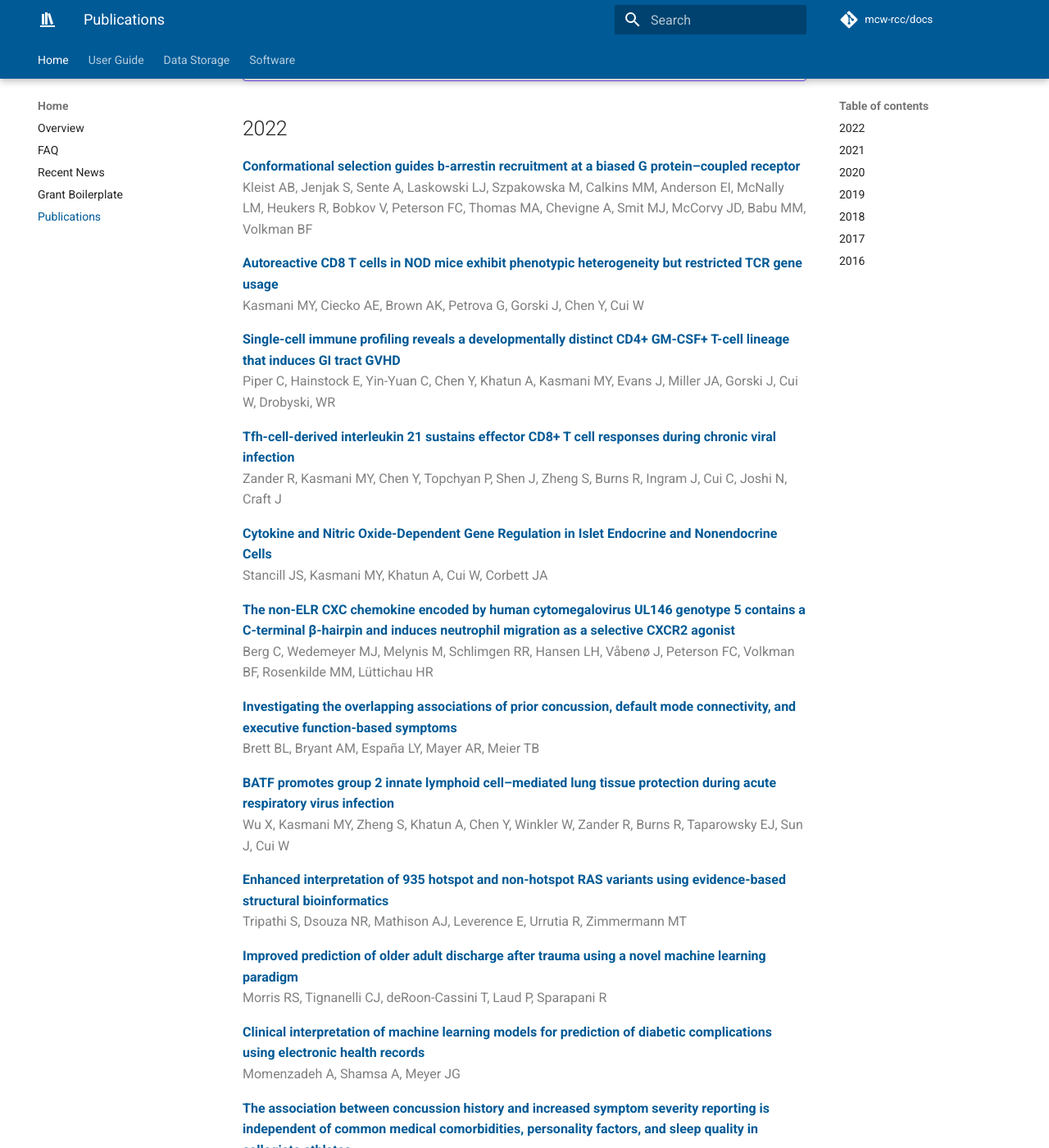
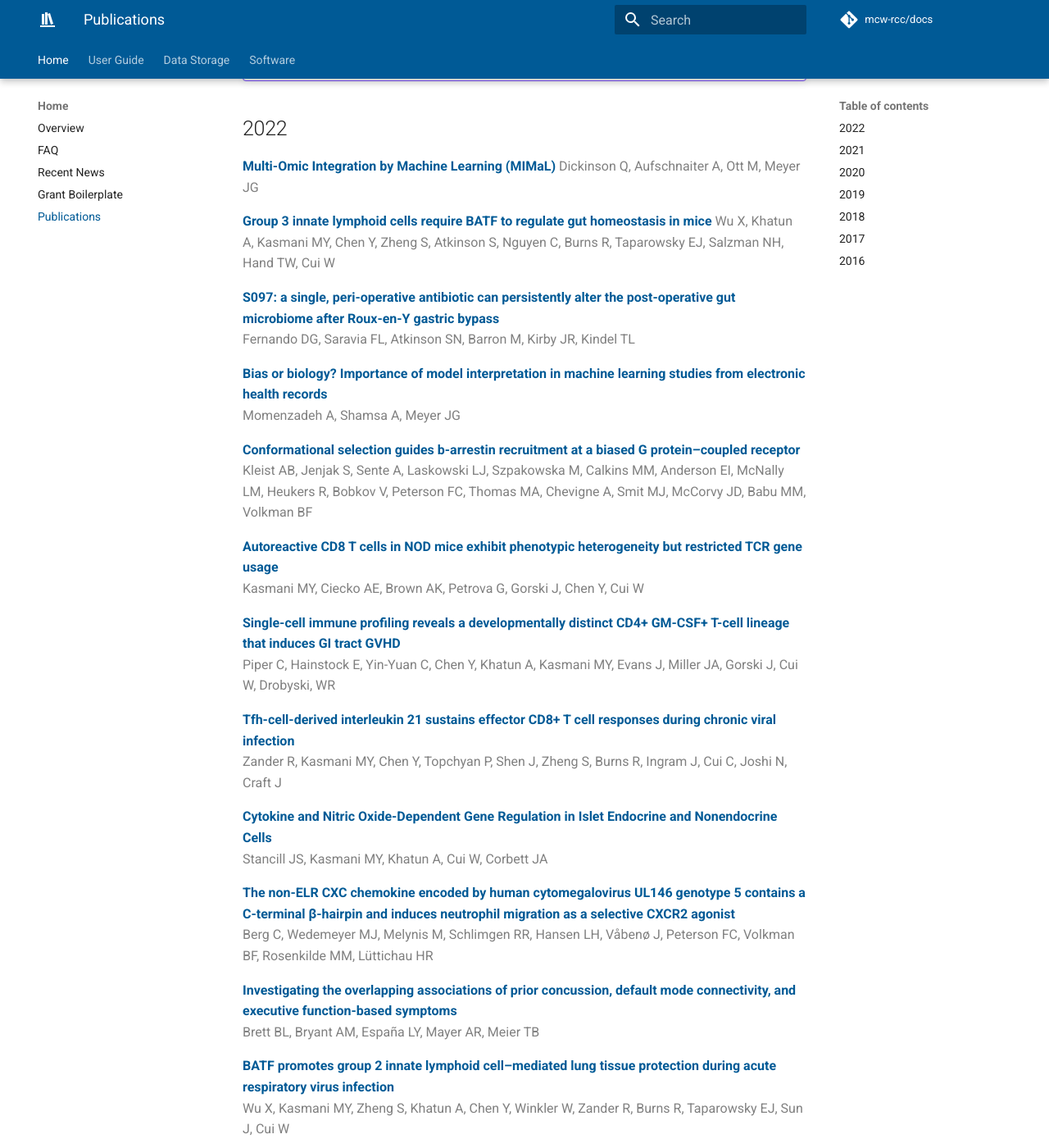
Before and after one commit to mcw-rcc/mcw-rcc.github.io, an MkDocs documentation site: the page built from docs/pubs.md, in a window 1280 px wide and 1400 px high, scrolled down 304 px. Shown: the whole window at 82% size. Built offline with MkDocs 1.6.1 and Material for MkDocs 9.7.7, drawn with Linux system fonts in a browser that asks for light colours; comment, search, counter and statistics services are not loaded.

Commit message:
Syntax, minor edits, updated pubs

```diff
--- a/docs/pubs.md
+++ b/docs/pubs.md
@@ -10,101 +10,113 @@
 
 ## 2022
 
-**[Conformational selection guides b-arrestin recruitment at a biased G protein–coupled receptor](https://www.science.org/doi/10.1126/science.abj4922)**
+**[Multi-Omic Integration by Machine Learning (MIMaL)](https://doi.org/10.1093/bioinformatics/btac631)**
+Dickinson Q, Aufschnaiter A, Ott M, Meyer JG
+{: .author}
+
+**[Group 3 innate lymphoid cells require BATF to regulate gut homeostasis in mice](https://doi.org/10.1084/jem.20211861)**
+Wu X, Khatun A, Kasmani MY, Chen Y, Zheng S, Atkinson S, Nguyen C, Burns R, Taparowsky EJ, Salzman NH, Hand TW, Cui W
+{: .author}
+
+**[S097: a single, peri-operative antibiotic can persistently alter the post-operative gut microbiome after Roux-en-Y gastric bypass](https://doi.org/10.1007/s00464-022-09387-4)**
+Fernando DG, Saravia FL, Atkinson SN, Barron M, Kirby JR, Kindel TL
+{: .author}
+
+**[Bias or biology? Importance of model interpretation in machine learning studies from electronic health records](https://doi.org/10.1093/jamiaopen/ooac063)**
+Momenzadeh A, Shamsa A, Meyer JG
+{: .author}
+
+**[Conformational selection guides b-arrestin recruitment at a biased G protein–coupled receptor](https://doi.org/10.1126/science.abj4922)**
 Kleist AB, Jenjak S, Sente A, Laskowski LJ, Szpakowska M, Calkins MM, Anderson EI, McNally LM, Heukers R, Bobkov V, Peterson FC, Thomas MA, Chevigne A, Smit MJ, McCorvy JD, Babu MM, Volkman BF
 {: .author}
 
-**[Autoreactive CD8 T cells in NOD mice exhibit phenotypic heterogeneity but restricted TCR gene usage](https://www.life-science-alliance.org/content/5/10/e202201503.abstract)**
+**[Autoreactive CD8 T cells in NOD mice exhibit phenotypic heterogeneity but restricted TCR gene usage](https://doi.org/10.26508/lsa.202201503)**
 Kasmani MY, Ciecko AE, Brown AK, Petrova G, Gorski J, Chen Y, Cui W
 {: .author}
 
-**[Single-cell immune profiling reveals a developmentally distinct CD4+ GM-CSF+ T-cell lineage that induces GI tract GVHD](https://ashpublications.org/bloodadvances/article/6/9/2791/483432/Single-cell-immune-profiling-reveals-a)**
+**[Single-cell immune profiling reveals a developmentally distinct CD4+ GM-CSF+ T-cell lineage that induces GI tract GVHD](https://doi.org/10.1182/bloodadvances.2021006084)**
 Piper C, Hainstock E, Yin-Yuan C, Chen Y, Khatun A, Kasmani MY, Evans J, Miller JA, Gorski J, Cui W, Drobyski, WR
 {: .author}
 
-**[Tfh-cell-derived interleukin 21 sustains effector CD8+ T cell responses during chronic viral infection](https://www.sciencedirect.com/science/article/pii/S1074761322000474)**
+**[Tfh-cell-derived interleukin 21 sustains effector CD8+ T cell responses during chronic viral infection](https://doi.org/10.1016/j.immuni.2022.01.018)**
 Zander R, Kasmani MY, Chen Y, Topchyan P, Shen J, Zheng S, Burns R, Ingram J, Cui C, Joshi N, Craft J
 {: .author }
 
-**[Cytokine and Nitric Oxide-Dependent Gene Regulation in Islet Endocrine and Nonendocrine Cells](https://academic.oup.com/function/article-abstract/3/1/zqab063/6447539)**
+**[Cytokine and Nitric Oxide-Dependent Gene Regulation in Islet Endocrine and Nonendocrine Cells](https://doi.org/10.1093/function/zqab063)**
 Stancill JS, Kasmani MY, Khatun A, Cui W, Corbett JA
 {: .author }
 
-**[The non-ELR CXC chemokine encoded by human cytomegalovirus UL146 genotype 5 contains a C-terminal β-hairpin and induces neutrophil migration as a selective CXCR2 agonist](https://journals.plos.org/plospathogens/article?id=10.1371/journal.ppat.1010355)**
+**[The non-ELR CXC chemokine encoded by human cytomegalovirus UL146 genotype 5 contains a C-terminal β-hairpin and induces neutrophil migration as a selective CXCR2 agonist](https://doi.org/10.1371/journal.ppat.1010355)**
 Berg C, Wedemeyer MJ, Melynis M, Schlimgen RR, Hansen LH, Våbenø J, Peterson FC, Volkman BF, Rosenkilde MM, Lüttichau HR
 {: .author }
 
-**[Investigating the overlapping associations of prior concussion, default mode connectivity, and executive function-based symptoms](https://link.springer.com/article/10.1007/s11682-021-00617-2)**
+**[Investigating the overlapping associations of prior concussion, default mode connectivity, and executive function-based symptoms](https://doi.org/10.1007/s11682-021-00617-2)**
 Brett BL, Bryant AM, España LY, Mayer AR, Meier TB
 {: .author }
 
-**[BATF promotes group 2 innate lymphoid cell–mediated lung tissue protection during acute respiratory virus infection](https://www.science.org/doi/abs/10.1126/sciimmunol.abc9934)**
+**[BATF promotes group 2 innate lymphoid cell–mediated lung tissue protection during acute respiratory virus infection](https://doi.org/10.1126/sciimmunol.abc9934)**
 Wu X, Kasmani MY, Zheng S, Khatun A, Chen Y, Winkler W, Zander R, Burns R, Taparowsky EJ, Sun J, Cui W
 {: .author }
 
-**[Enhanced interpretation of 935 hotspot and non-hotspot RAS variants using evidence-based structural bioinformatics](https://www.sciencedirect.com/science/article/pii/S2001037021005158)**
+**[Enhanced interpretation of 935 hotspot and non-hotspot RAS variants using evidence-based structural bioinformatics](https://doi.org/10.1016/j.csbj.2021.12.007)**
 Tripathi S, Dsouza NR, Mathison AJ, Leverence E, Urrutia R, Zimmermann MT
 {: .author }
 
-**[Improved prediction of older adult discharge after trauma using a novel machine learning paradigm](https://www.sciencedirect.com/science/article/pii/S0022480421005485)**
+**[Improved prediction of older adult discharge after trauma using a novel machine learning paradigm](https://doi.org/10.1016/j.jss.2021.08.021)**
 Morris RS, Tignanelli CJ, deRoon-Cassini T, Laud P, Sparapani R
 {: .author }
 
-**[Clinical interpretation of machine learning models for prediction of diabetic complications using electronic health records](https://www.medrxiv.org/content/10.1101/2022.03.11.22272039v1)**
-Momenzadeh A, Shamsa A, Meyer JG
-{: .author }
-
-**[The association between concussion history and increased symptom severity reporting is independent of common medical comorbidities, personality factors, and sleep quality in collegiate athletes](https://journals.lww.com/headtraumarehab/Abstract/9000/The_Association_Between_Concussion_History_and.99226.aspx)**
+**[The association between concussion history and increased symptom severity reporting is independent of common medical comorbidities, personality factors, and sleep quality in collegiate athletes](https://doi.org/10.1097/HTR.0000000000000724)**
 Brett BL, Nelson LD, Meier TB
 {: .author }
 
-**[Positional SHAP (PoSHAP) for Interpretation of machine learning models trained from biological sequences](https://journals.plos.org/ploscompbiol/article?id=10.1371/journal.pcbi.1009736)**
+**[Positional SHAP (PoSHAP) for Interpretation of machine learning models trained from biological sequences](https://doi.org/10.1371/journal.pcbi.1009736)**
 Dickinson Q, Meyer JG
 {: .author }
 
 ## 2021
 
-**[Interpreting Sequence Variation in PDAC-Predisposing Genes Using a Multi-Tier Annotation Approach Performed at the Gene, Patient, and Cohort Level](https://www.frontiersin.org/articles/10.3389/fonc.2021.606820/full)**
+**[Interpreting Sequence Variation in PDAC-Predisposing Genes Using a Multi-Tier Annotation Approach Performed at the Gene, Patient, and Cohort Level](https://doi.org/10.3389/fonc.2021.606820)**
 Zimmermann MT, Mathison AJ, Stodola T, Evans DB, Abrudan JL, Demos W, Tschannen M, Aldakkak M, Geurts J, Lomberk G, Tsai S
 {: .author }
 
-**[Structural bioinformatics enhances mechanistic interpretation of genomic variation, demonstrated through the analyses of 935 distinct RAS family mutations](https://academic.oup.com/bioinformatics/article/37/10/1367/5998662)**
+**[Structural bioinformatics enhances mechanistic interpretation of genomic variation, demonstrated through the analyses of 935 distinct RAS family mutations](https://doi.org/10.1093/bioinformatics/btaa972)**
 Tripathi S, Dsouza NR, Urrutia R, Zimmermann MT
 {: .author }
 
-**[Association of Previous Concussion with Hippocampal Volume and Symptoms in Collegiate-Aged Athletes](https://www.liebertpub.com/doi/full/10.1089/neu.2020.7143)**
+**[Association of Previous Concussion with Hippocampal Volume and Symptoms in Collegiate-Aged Athletes](https://doi.org/10.1089/neu.2020.7143)**
 Meier TB, España LY, Kirk AJ, Nader AM, Powell JE, Nelson LD, Mayer AR, Brett BL
 {: .author }
 
-**[Association of Head Impact Exposure with White Matter Macrostructure and Microstructure Metrics](https://www.liebertpub.com/doi/full/10.1089/neu.2020.7376)**
+**[Association of Head Impact Exposure with White Matter Macrostructure and Microstructure Metrics](https://doi.org/10.1089/neu.2020.7376)**
 Brett BL, Koch KM, Muftuler LT, Budde M, McCrea MA, Meier TB
 {: .author }
 
-**[Acute post-concussive assessments of brain tissue magnetism using magnetic resonance imaging](https://www.liebertpub.com/doi/full/10.1089/neu.2020.7322)**
+**[Acute post-concussive assessments of brain tissue magnetism using magnetic resonance imaging](https://doi.org/10.1089/neu.2020.7322)**
 Koch KM, Nencka AS, Swearingen B, Bauer A, Meier TB, McCrea M
 {: .author }
 
-**[P2T2: Protein Panoramic annoTation Tool for the interpretation of protein coding genetic variants](https://academic.oup.com/jamiaopen/article/4/3/ooab065/6344810)**
+**[P2T2: Protein Panoramic annoTation Tool for the interpretation of protein coding genetic variants](https://doi.org/10.1093/jamiaopen/ooab065)**
 DeVoe E, Oliver GR, Zenka R, Blackburn PR, Cousin MA, Boczek NJ, Kocher JA, Urrutia R, Klee EW, Zimmermann MT
 {: .author }
 
-**[Influence of cervical spine sagittal alignment on range of motion after corpectomy: a finite element study](https://link.springer.com/article/10.1007/s00701-020-04619-9)**
+**[Influence of cervical spine sagittal alignment on range of motion after corpectomy: a finite element study](https://doi.org10.1007/s00701-020-04619-9)**
 John JD, Kumar GS, Yoganandan N, Rajshekhar V
 {: .author }
 
-**[BATF regulates progenitor to cytolytic effector CD8+ T cell transition during chronic viral infection](https://www.nature.com/articles/s41590-021-00965-7)**
+**[BATF regulates progenitor to cytolytic effector CD8+ T cell transition during chronic viral infection](https://doi.org/10.1038/s41590-021-00965-7)**
 Chen Y, Zander RA, Wu X, Schauder DM, Kasmani MY, Shen J, Zheng S, Burns R, Taparowsky EJ, Cui W
 {: .author }
 
-**[E2A-regulated epigenetic landscape promotes memory CD8 T cell differentiation](https://www.pnas.org/doi/10.1073/pnas.2013452118)**
+**[E2A-regulated epigenetic landscape promotes memory CD8 T cell differentiation](https://doi.org/10.1073/pnas.2013452118)**
 Schauder DM, Shen J, Chen Y, Kasmani MY, Kudek MR, Burns R, Cui W
 {: .author }
 
-**[Single-cell RNA sequencing of mouse islets exposed to proinflammatory cytokines](https://www.life-science-alliance.org/content/4/6/e202000949.abstract)**
+**[Single-cell RNA sequencing of mouse islets exposed to proinflammatory cytokines](https://doi.org/10.26508/lsa.202000949)**
 Stancill JS, Kasmani MY, Khatun A, Cui W, Corbett JA
 {: .author }
 
-**[Suppressive neutrophils require PIM1 for metabolic fitness and survival during chronic viral infection](https://www.sciencedirect.com/science/article/pii/S2211124721005027)**
+**[Suppressive neutrophils require PIM1 for metabolic fitness and survival during chronic viral infection](https://doi.org/10.1016/j.celrep.2021.109160)**
 Volberding PJ, Xin G, Kasmani MY, Khatun A, Brown AK, Nguyen C, Stancill JS, Martinez E, Corbett JA, Cui W
 {: .author }
 
```
Also changed, not shown: other parts of docs/pubs.md (+1 -1 lines), docs/storage/overview.md (+1 -1 lines), docs/user-guide/etiquette.md (+3 -3 lines), includes/abbreviations.md (+2 -0 lines), docs/storage/ref-data.md (line endings or trailing spaces), 1 other file.
